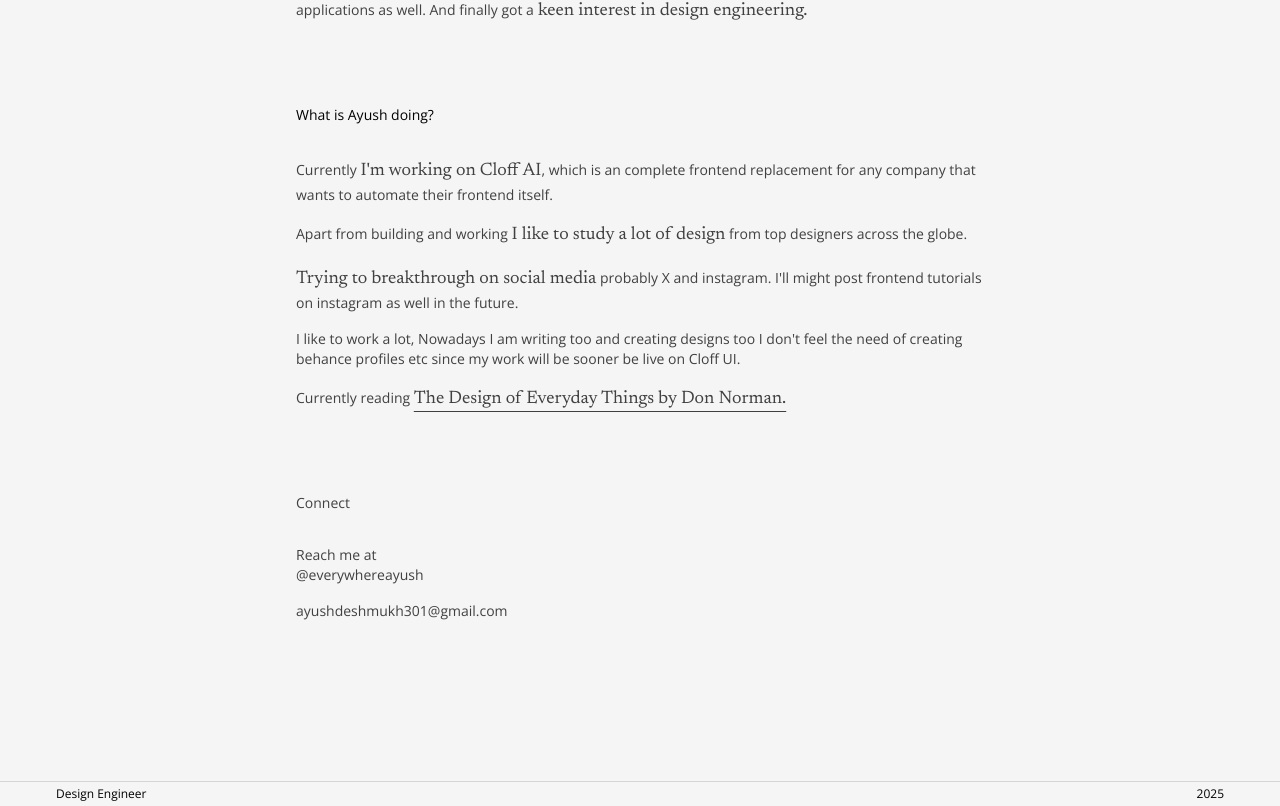
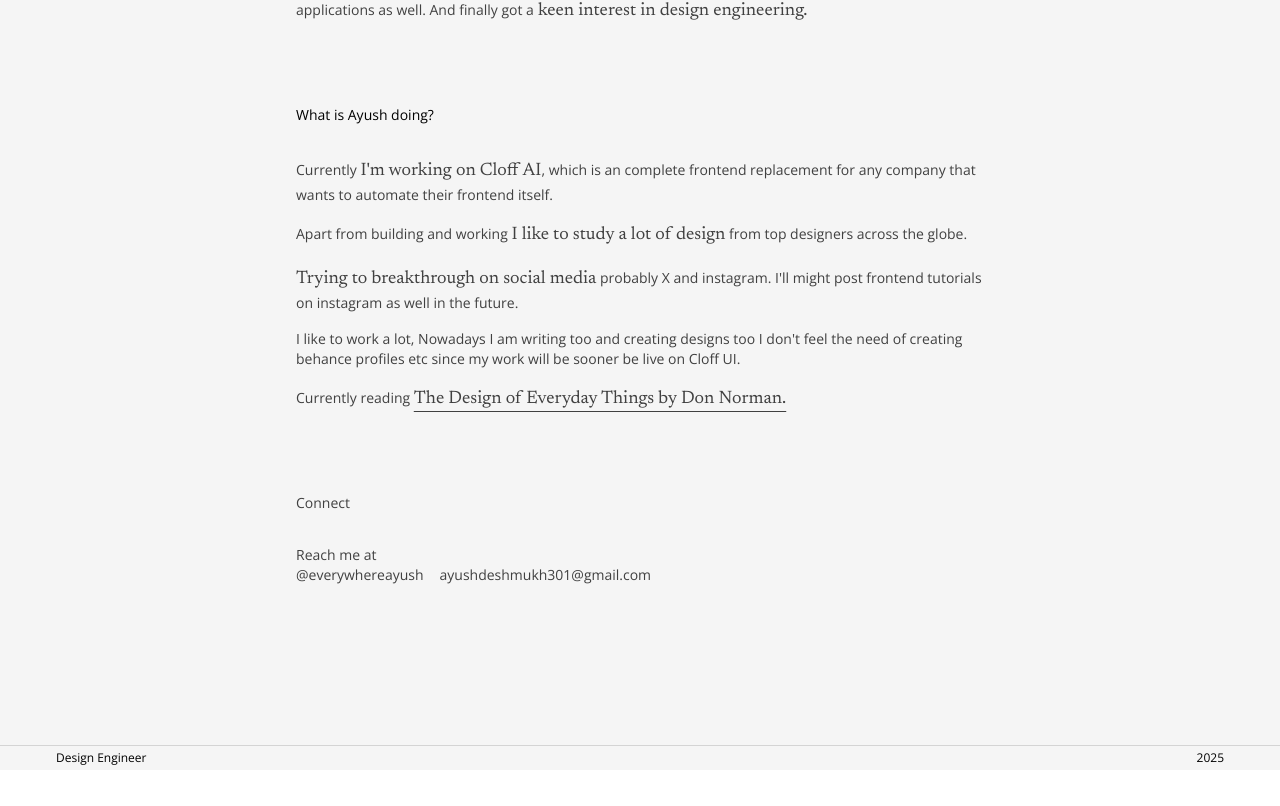
Before and after one commit to Deshmukh-Ayush/portfolio-me, a Next.js app: page / in a window 1280 px wide. Shown: the part 899-1705 px from the top of the page. After the commit the page ends 1669 px from the top, so only its background shows below. Built offline with nearby package versions, Linux system fonts and the light colour scheme; no server answers.

Commit message:
updated the connect section

```diff
--- a/src/components/connect.tsx
+++ b/src/components/connect.tsx
@@ -8,7 +8,7 @@ export const Connect = () => {
       <Para className="flex w-full justify-between">Connect</Para>
       <Para className="mt-8 dark:text-neutral-400">
         Reach me at{" "}
-        <span className="flex-col gap-4 md:flex">
+        <span className="flex-col gap-4 md:flex md:flex-row">
           <Underline
             href="https://x.com/everywhereayush"
             className="md:text-md text-sm dark:text-neutral-100"
```
